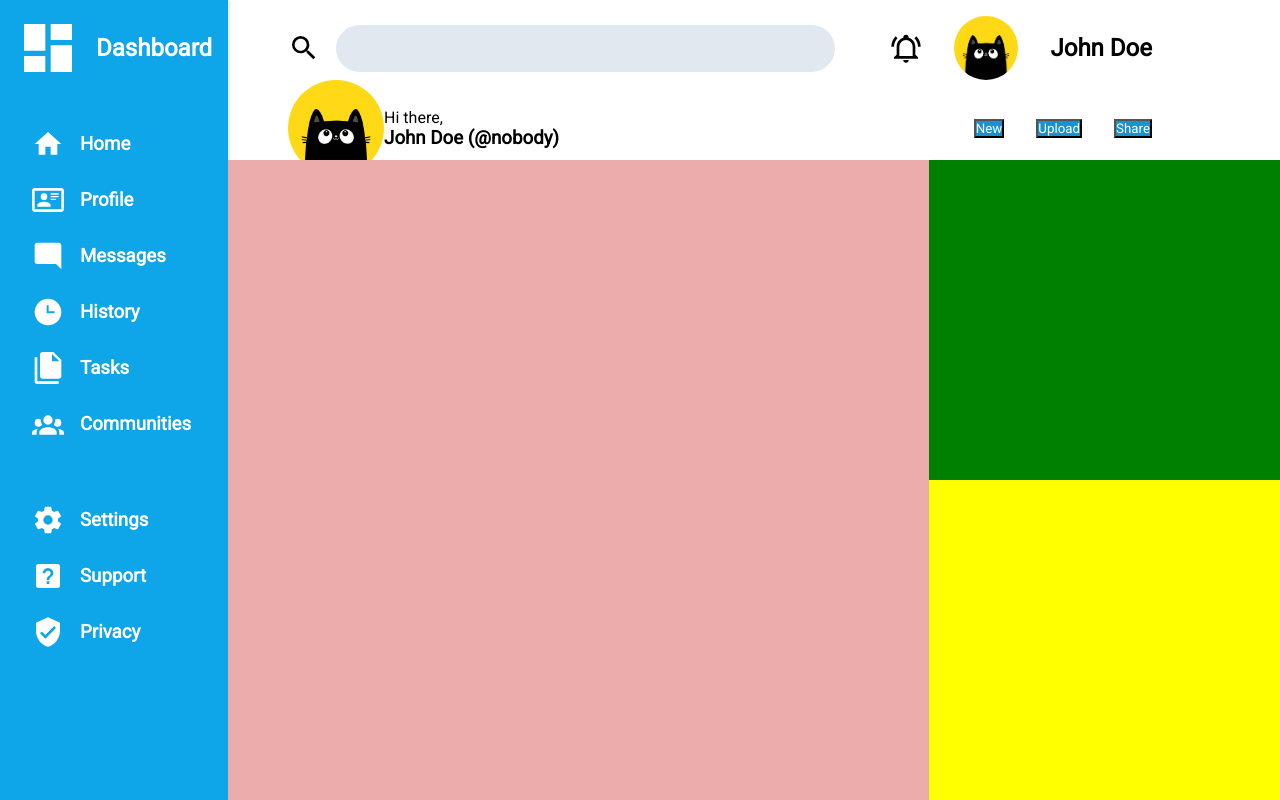
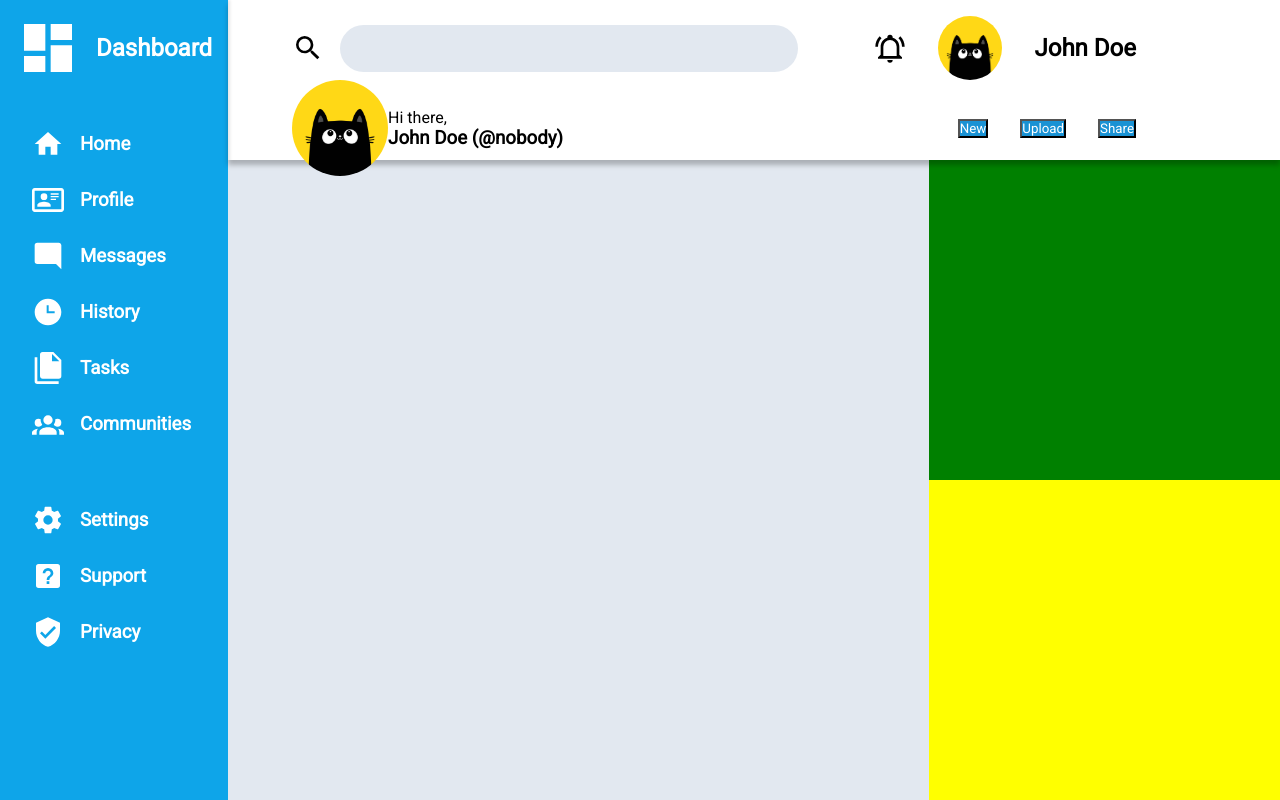
Before and after one commit to Endand/admin-dashboard, a plain HTML site: page index.html in a window 1280 px wide. Drawn offline with Linux system fonts and the light colour scheme.

Commit message:
Added more style to .header
Now adds shadow and defines padding in rem

```diff
--- a/style.css
+++ b/style.css
@@ -56,7 +56,9 @@
    grid-area: 1 / 2 / 3 / 7;
    display: grid;
    grid-template-rows: auto auto;
-   padding:1rem 80px 10px 60px;
+   padding:1rem 9rem 0.5rem 4rem;
+   box-shadow: 0 5px 5px rgba(0, 0, 0, 0.25);
+   z-index:1;
 }
 
 .header>*,.header>*>*{
@@ -84,7 +86,6 @@
 
 .my-profile {
    gap:2rem;
-   padding-right:3rem;
 }
 
 .my-profile .profile-pic{
@@ -114,7 +115,6 @@
 
 .action-buttons {
    gap:2rem;
-   padding-right:3rem;
 }
 
 button {
@@ -135,7 +135,7 @@ button:hover {
 }
 
 .projects{
-   background-color: rgb(236, 172, 172);
+
    grid-area: 1 / 1 / 3 / 3;
 }
 
```
